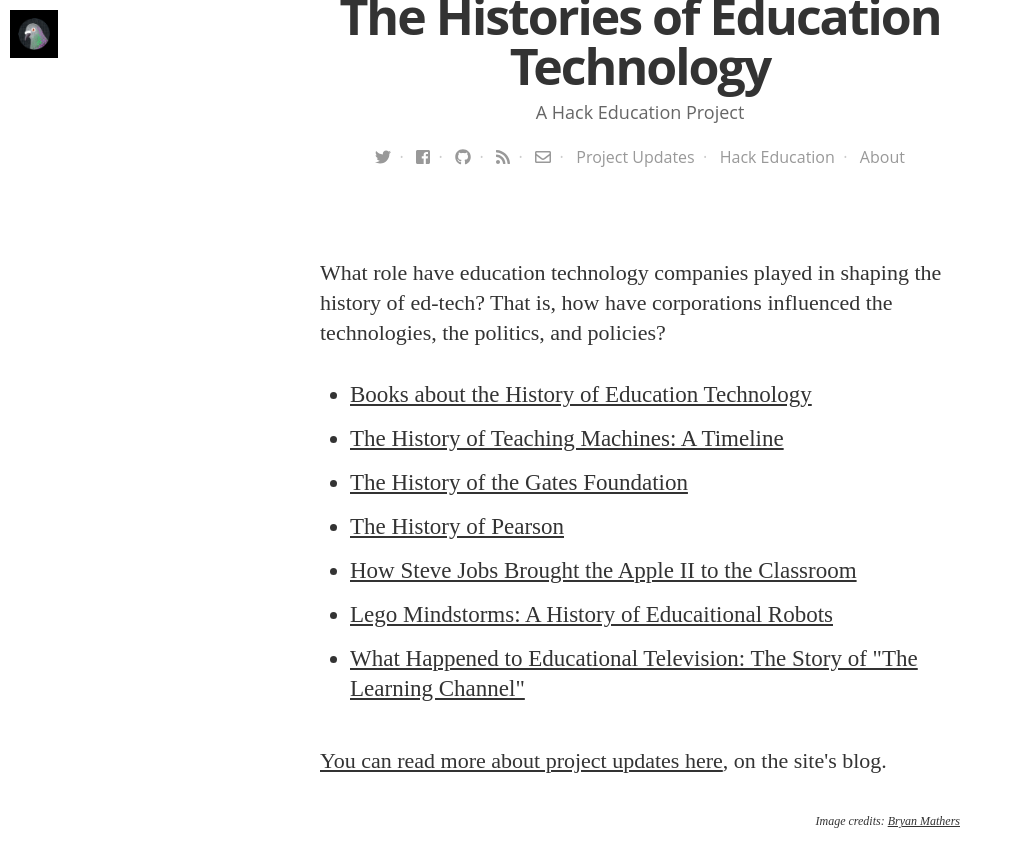
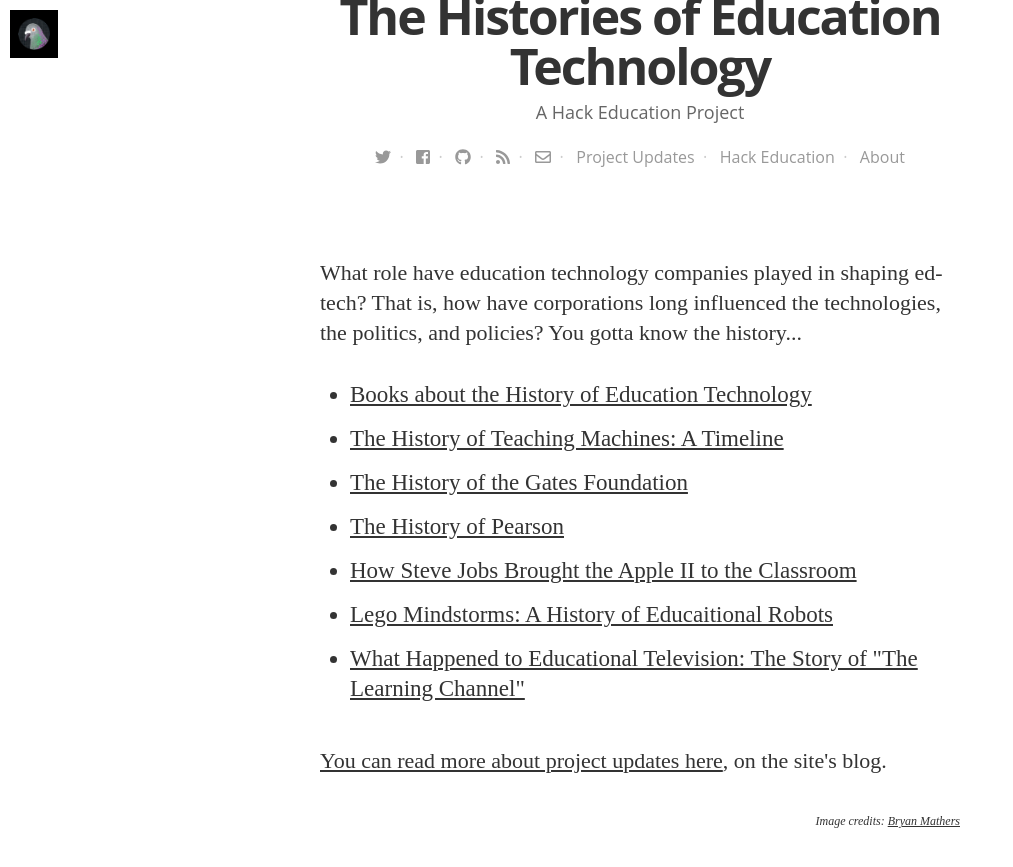
Before and after one commit to HackEducation/histories, a Jekyll site: the page built from index.html, in a window 1280 px wide and 900 px high, scrolled down 543 px. Shown: the top 867 px of the window, without its empty margins (0-1013 px from the left). Built offline with Jekyll 4.4.1, drawn with Linux system fonts in a browser that asks for light colours; nearby versions of some CDN libraries; some web fonts are replaced.

Commit message:
update index

```diff
--- a/index.html
+++ b/index.html
@@ -1,7 +1,7 @@
 ---
 layout: default
 ---
-<p>What role have education technology companies played in shaping the history of ed-tech? That is, how have corporations influenced the technologies, the politics, and policies?</p>
+<p>What role have education technology companies played in shaping ed-tech? That is, how have corporations long influenced the technologies, the politics, and policies? You gotta know the history...</p>
 
 <ul>
 <li><a href="http://history.hackeducation.com/books.html">Books about the History of Education Technology</a></li>
```
